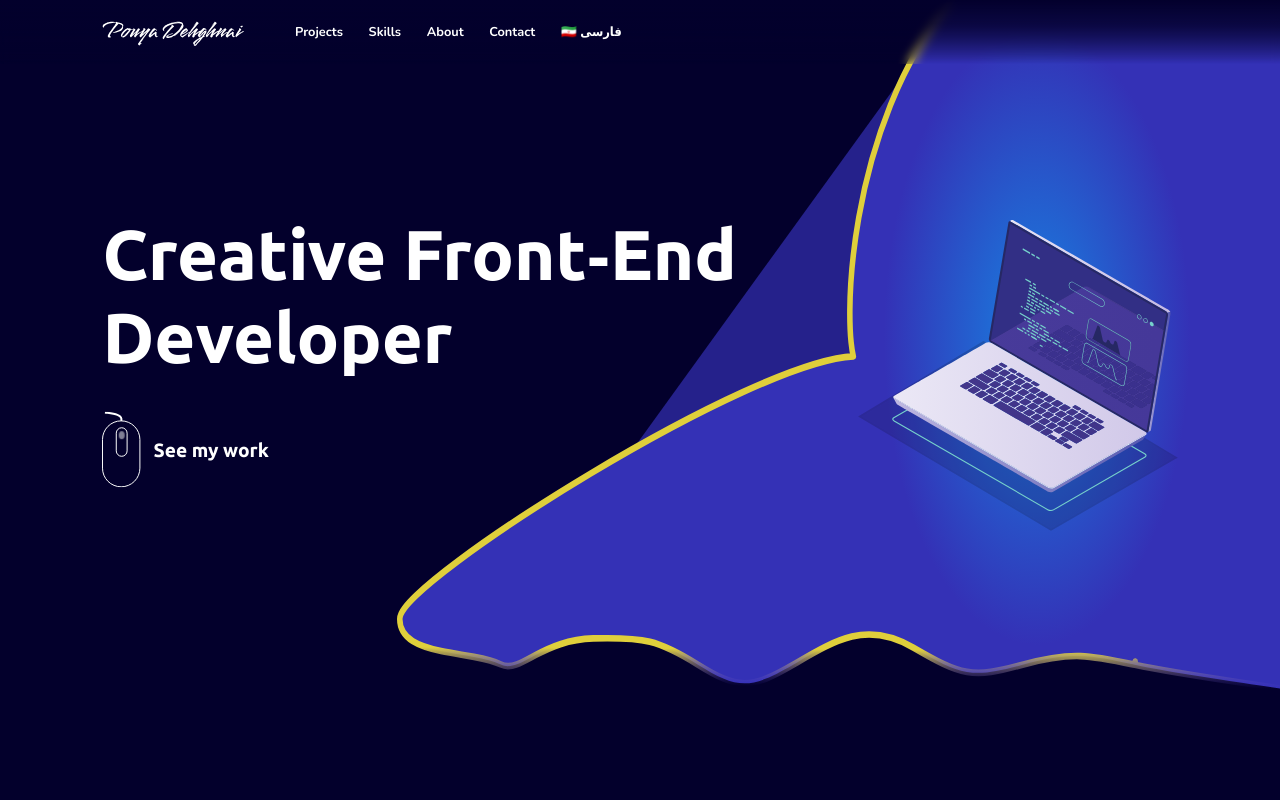
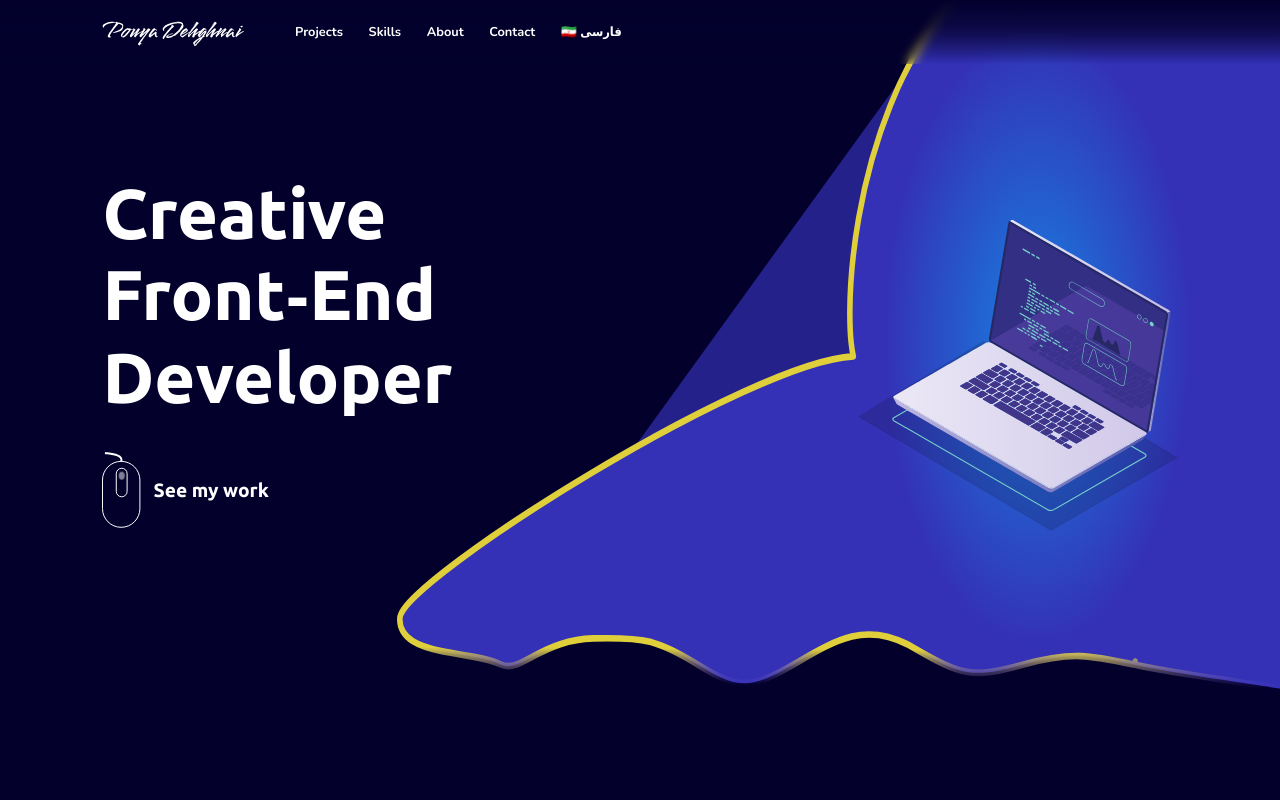
Before and after one commit to pouyadh/personal-website, a React (Create React App) app: page / in a window 1280 px wide. Shown: the top 800 px of the page. Built offline with nearby package versions, Linux system fonts and the light colour scheme.

Commit message:
add animation to Header.jsx and fix styles

```diff
--- a/src/containers/Header/Header.jsx
+++ b/src/containers/Header/Header.jsx
@@ -3,21 +3,45 @@ import "./Header.scss";
 import imgLaptop from "../../assets/hero-laptop.svg";
 import { ReactComponent as HeroBgSVG } from "../../assets/hero-bg.svg";
 import { ReactComponent as HeroScrollSVG } from "../../assets/hero-scroll.svg";
+import { motion } from "framer-motion";
+import { getDocumentDirection } from "../../utils/document";
 
 const Header = ({ data }) => {
+  const dir = getDocumentDirection();
   return (
-    <header>
+    <motion.header
+      initial={{ opacity: 0, left: dir === "ltr" ? "10%" : "-10%" }}
+      animate={{ opacity: 1, left: "0%" }}
+      transition={{ duration: 0.5 }}
+    >
       <HeroBgSVG className="bg" preserveAspectRatio="none" />
-      <img className="laptop" src={imgLaptop} alt="laptop" />
+      <motion.img
+        initial={{ opacity: 0 }}
+        animate={{ opacity: 1 }}
+        transition={{ delay: 0.8, duration: 0.5 }}
+        className="laptop"
+        src={imgLaptop}
+        alt="laptop"
+      />
 
       <div className="heading">
-        <h1>{data.headingText}</h1>
-        <div>
+        <motion.h1
+          initial={{ opacity: 0, y: "30%" }}
+          animate={{ opacity: 1, y: "0%" }}
+          transition={{ delay: 0.5, duration: 0.5 }}
+        >
+          {data.headingText}
+        </motion.h1>
+        <motion.div
+          initial={{ opacity: 0, x: "-10%" }}
+          animate={{ opacity: 1, x: "0%" }}
+          transition={{ delay: 0.8, duration: 0.5 }}
+        >
           <HeroScrollSVG />
           <h3>{data.scrollCTA}</h3>
-        </div>
+        </motion.div>
       </div>
-    </header>
+    </motion.header>
   );
 };
 
--- a/src/containers/Header/Header.scss
+++ b/src/containers/Header/Header.scss
@@ -32,7 +32,7 @@ header {
     transform: translateY(-50%);
     left: 8%;
     top: 50%;
-    width: 50%;
+    width: 48%;
 
     h1 {
       font-size: 5.5em;
```
